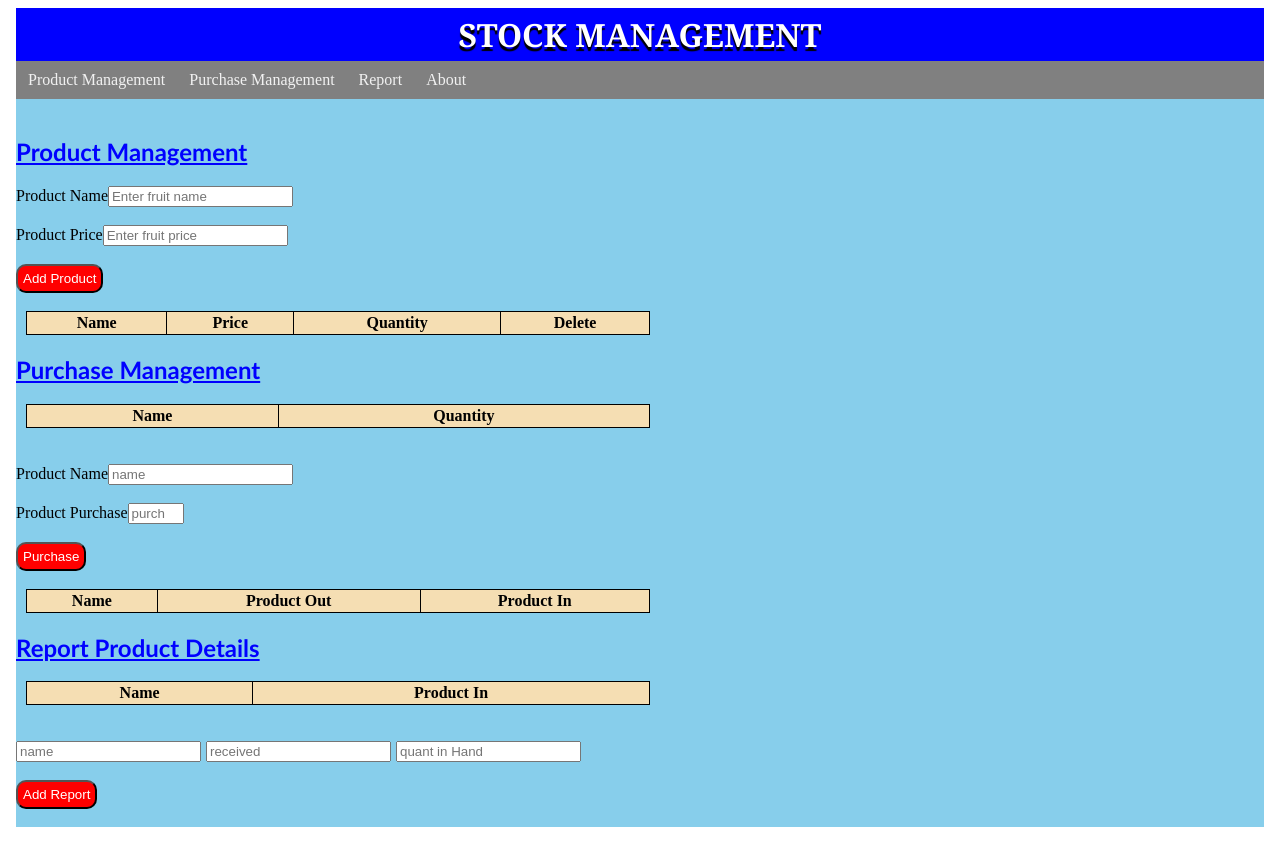
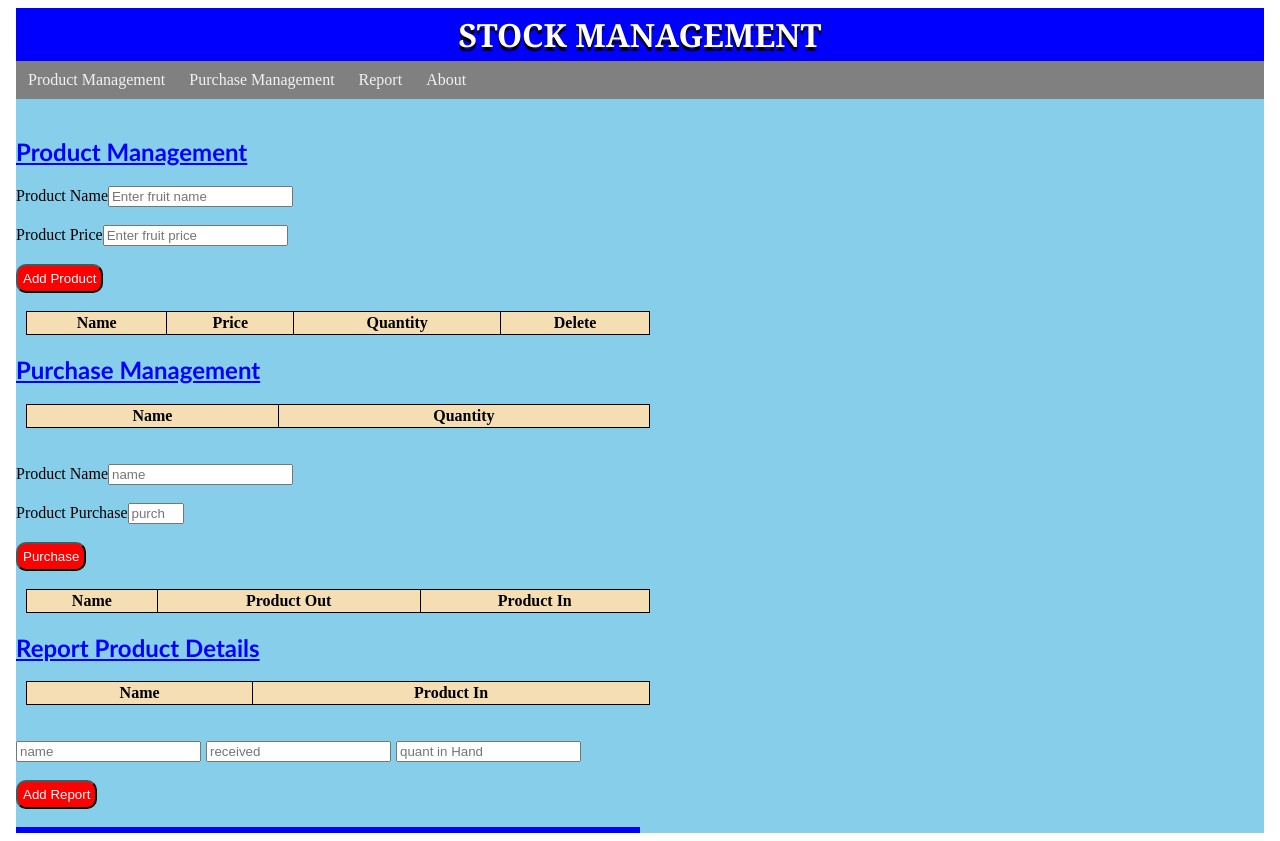
Before and after one commit to Mohammed0812/Stock-Management-Angular, an Angular app: page / in a window 1280 px wide. Built offline with nearby package versions, Linux system fonts and the light colour scheme.

Commit message:
Update app.component.css

```diff
--- a/src/app/app.component.css
+++ b/src/app/app.component.css
@@ -84,3 +84,10 @@ button {
 button:hover {
     background-color: blue;
 }
+.p{
+    color: yellow;
+    font-weight: bolder;
+    background-color: blue;
+    padding: 3px;
+    width: 50%;
+}
```
